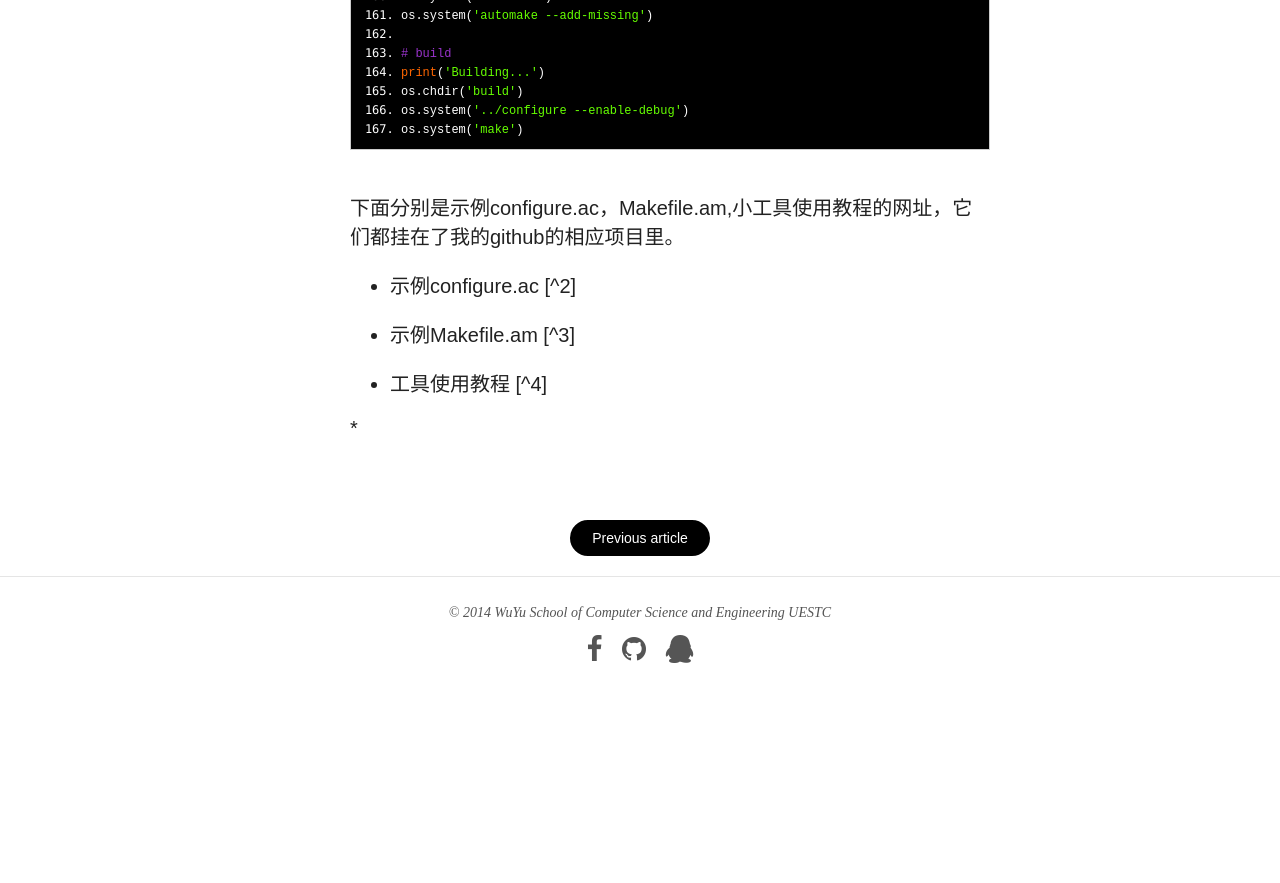
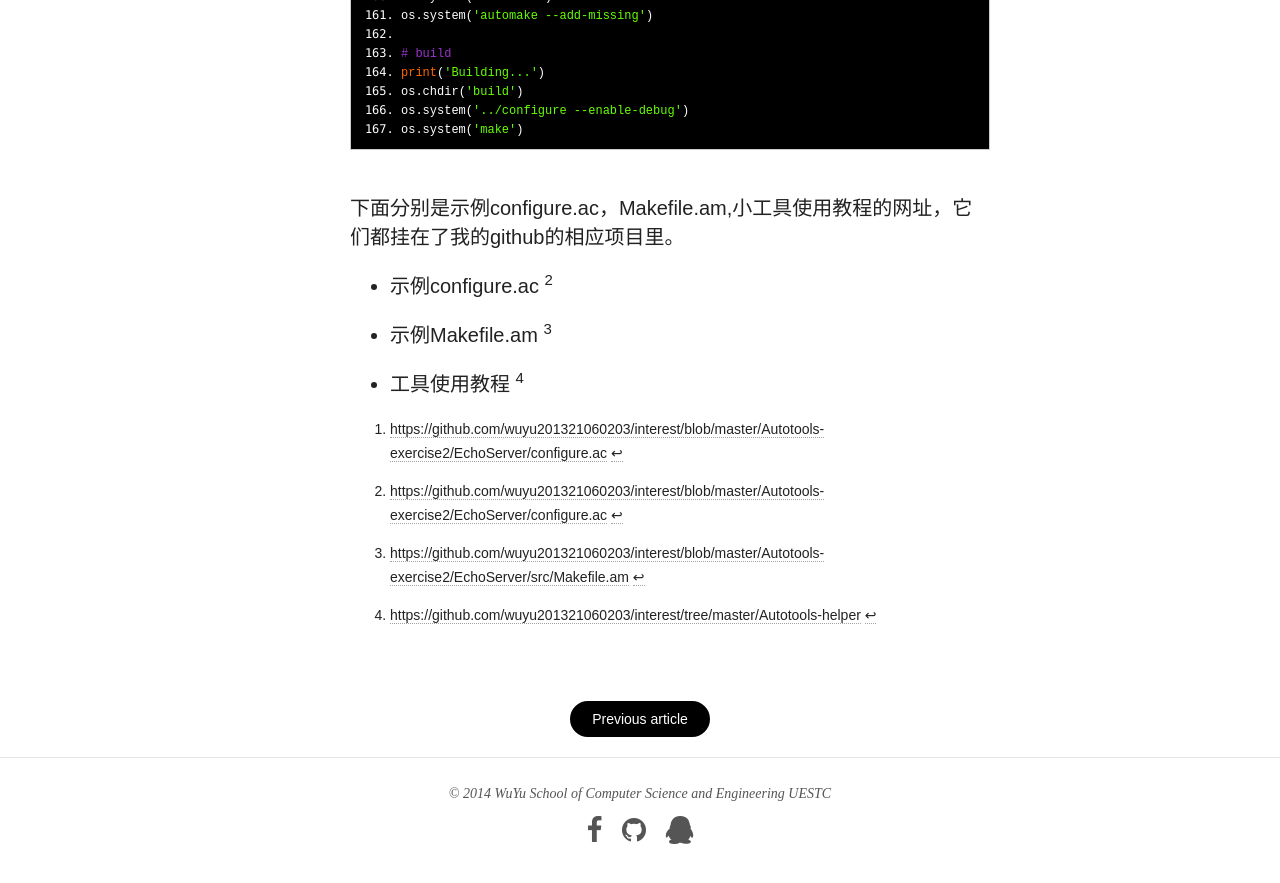
Before and after one commit to wuyu201321060203/wuyu201321060203.github.io, a Jekyll site: the page built from _posts/2014-08-12-Autotools.md, in a window 1280 px wide and 900 px high, scrolled down 5447 px. Shown: the top 883 px of the window. Built offline with Jekyll 4.4.1, drawn with Linux system fonts in a browser that asks for light colours; nearby versions of some CDN libraries; before the commit the page ends 6166 px from its top, so only the background shows below that; some of the changed lines change nothing that is shown; some of the changed text lies outside the part shown.

Commit message:
first post of autotools

```diff
--- a/_posts/2014-08-12-Autotools.md
+++ b/_posts/2014-08-12-Autotools.md
@@ -1,8 +1,8 @@
 ---
 layout: post
 title:  Autotools入门使用教程
-category: projects
-tags: LIRS Cache algorithm c++
+category: Projects
+tags: autotools GNU project tools
 image:
     feature: head3.jpg
 author:
@@ -25,7 +25,7 @@ Autotools的基本工作流程如下图所示：
 * 先autoscan扫描一下工程根目录，这一步会生成一个基本的配置脚本configure.scan，里面主要是一些m4(Macro)宏定义，这些定义都是告诉autoconf工具如何找到你需要的系统配置参数。
 *  将configure.scan重命名为configure.ac，修改里面的内容，修改工程包名字，版本，bug报告邮箱，添加你想要的检查项（这些检查项都用预定义的m4宏表达即可），添加你工程需要的编译选项等等，具体可以查看示例。[^1]
 
-
+[^1]: <https://github.com/wuyu201321060203/interest/blob/master/Autotools-exercise2/EchoServer/configure.ac>
 
 *  运行aclocal命令，这一步生成一个aclocal.m4的文件，这个文件含有一些工具自动帮你生成的系统检查项
 *  运行autoconf生成configure脚本
@@ -215,8 +215,12 @@ os.system('make')
 
 * 示例configure.ac [^2]
 
+[^2]: <https://github.com/wuyu201321060203/interest/blob/master/Autotools-exercise2/EchoServer/configure.ac>
+
 * 示例Makefile.am [^3]
+
+[^3]: <https://github.com/wuyu201321060203/interest/blob/master/Autotools-exercise2/EchoServer/src/Makefile.am>
 
 * 工具使用教程 [^4]
 
-*
+[^4]: <https://github.com/wuyu201321060203/interest/tree/master/Autotools-helper>
```
